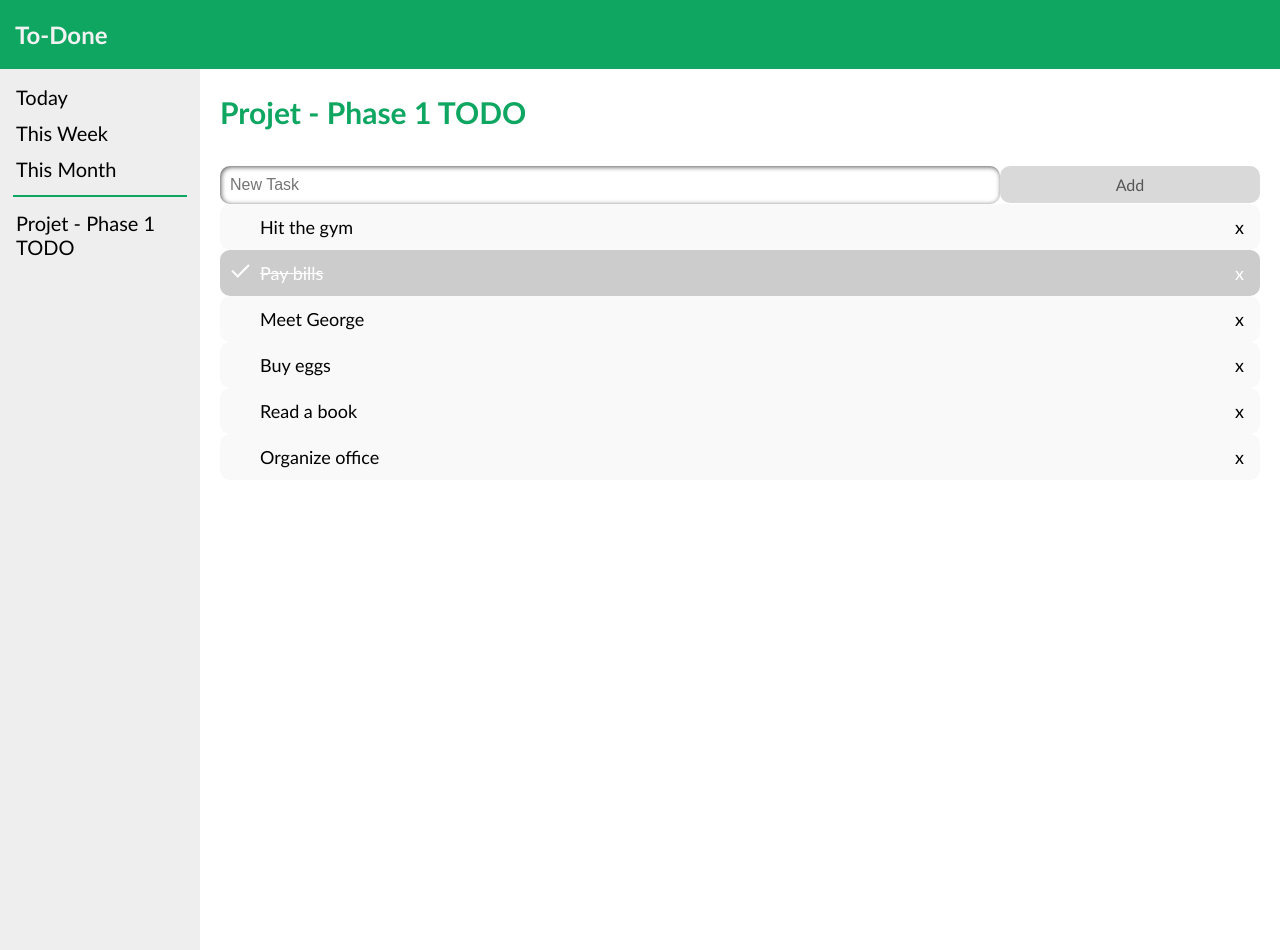
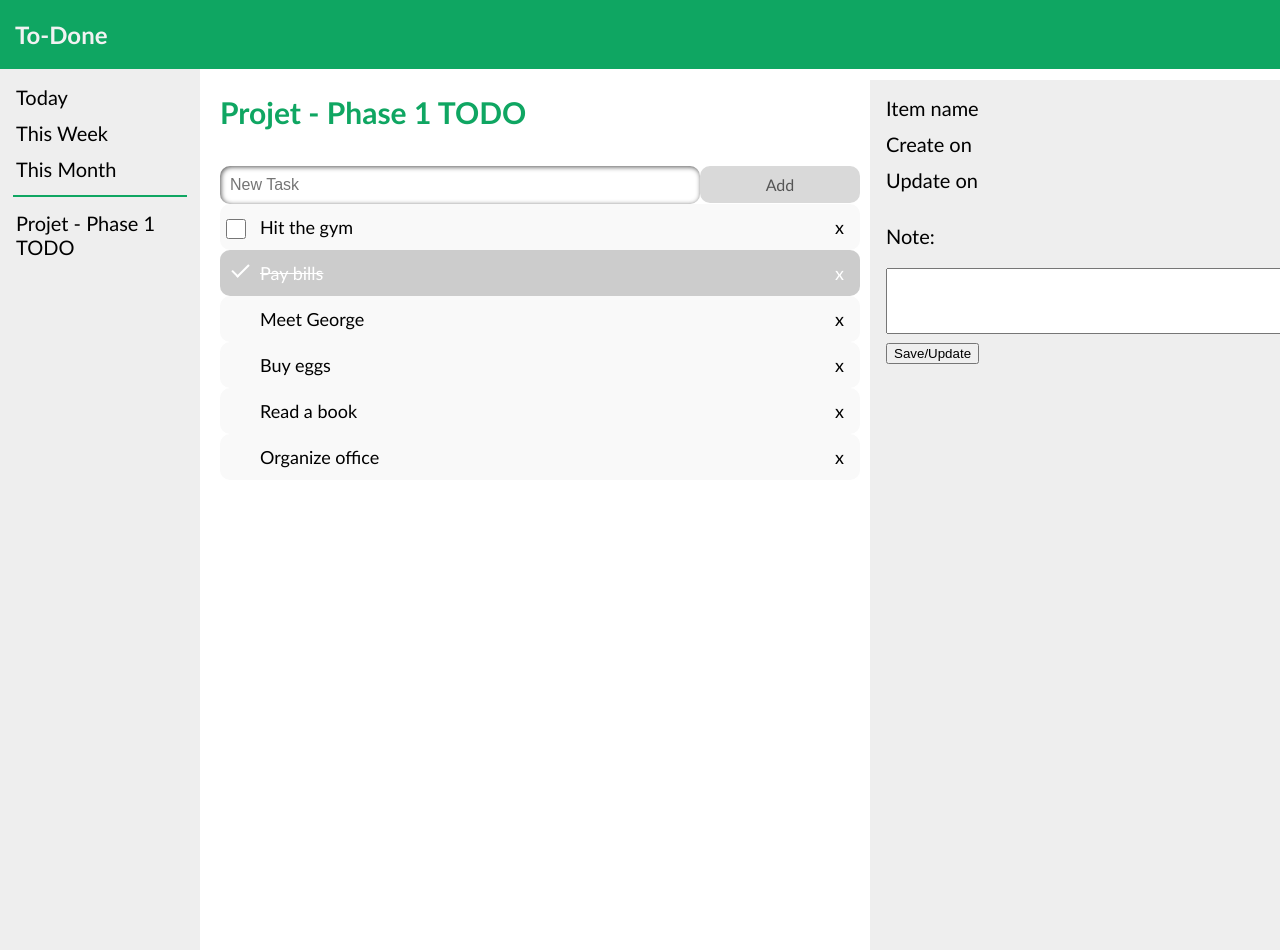
Before and after one commit to shahleon/smart-todo, a Django app: page / in a window 1280 px wide. Run offline with Django 3.2, Linux system fonts and the light colour scheme; data comes from the database, SQL or seed files in the repository.

Commit message:
add user model and change main page a little bit

```diff
--- a/todo/models.py
+++ b/todo/models.py
@@ -16,9 +16,18 @@ class ListItem(models.Model):
     item_text = models.CharField(max_length=100)
     is_done = models.BooleanField(default=False)
     created_on = models.DateTimeField()
+    updated_on = models.DateTimeField()
     list = models.ForeignKey(List, on_delete=models.CASCADE)
 
     objects = models.Manager()
 
     def __str__(self):
         return "%s: %s" % (self.item_text, self.is_done)
+
+
+class User(models.Model):
+    user_name = models.CharField(max_length=100)
+    password = models.CharField(max_length=50)
+
+    def __str__(self):
+        return "%s" % self.user_name
--- a/todo/templates/todo/index.html
+++ b/todo/templates/todo/index.html
@@ -56,12 +56,54 @@
             color: #0fa662;
         }
 
+        .rightsidebar hr {
+            height: 2px;
+            background-color: #0fa662;
+            border: none;
+            width: 87%;
+        }
+
+        .rightsidebar {
+            height: 100%;
+            width: 400px;
+            margin-top: 80px;
+            position: fixed;
+            top: 0;
+            right: 0;
+            background-color: #eee;
+            overflow-x: hidden;
+            padding-top: 10px;
+            padding-right: 10px;
+            {#margin: 0;#}
+        }
+
+        .rightsidebar a {
+            padding: 6px 8px 6px 16px;
+            text-decoration: none;
+            font-size: 20px;
+            color: #000000;
+            display: block;
+        }
+
+        .rightsidebar form {
+            padding: 6px 8px 6px 16px;
+            text-decoration: none;
+            font-size: 20px;
+            color: #000000;
+            display: block;
+        }
+
+        .rightsidebar a:hover {
+            color: #0fa662;
+        }
+
         ul li:hover {
           background: #ddd;
         }
 
         .main {
             margin-left: 200px; /* Same as the width of the sidenav */
+            margin-right: 400px; /* Same as the width of the sidenav */
             font-size: 20px;
             padding: 0px 20px;
         }
@@ -155,8 +197,8 @@
           clear: both;
         }
 
-        /* Style the input */
-        .main input {
+        /* Style the input text*/
+        .main input[type=text] {
           border:none;
           border-radius: 10px;
           width: 75%;
@@ -166,6 +208,17 @@
           box-shadow: 1px 1px 5px #555 inset;
           white-space: nowrap;
           display: block;
+        }
+
+        /* Style the input checkbox within unordered list item */
+        .main ul li input[type=checkbox] {
+          position: absolute;
+          left: 2px;
+          top: 12px;
+          width: 20px;
+          height: 20px;
+          padding: 12px 16px 12px 16px;
+          border-radius: 10px;
         }
 
         /* Style the "Add" button */
@@ -218,7 +271,11 @@
                 </div>
 
                 <ul id="myUL">
-                    <li class="listItem">Hit the gym<span class="close">x</span></li>
+                    <li class="listItem">
+                        <input type="checkbox" id="vehicle1" name="vehicle1" value="Bike">
+                        <label for="vehicle1">Hit the gym</label>
+                        <span class="close">x</span>
+                    </li>
                     <li class="checked listItem">Pay bills<span class="close">x</span></li>
                     <li class="listItem">Meet George<span class="close">x</span></li>
                     <li class="listItem">Buy eggs<span class="close">x</span></li>
@@ -227,6 +284,20 @@
                 </ul>
             {% endfor %}
         </div>
+
+        <ul class="rightsidebar">
+            <li><a>Item name</a></li>
+            <li><a>Create on</a></li>
+            <li><a>Update on</a></li>
+            <form action="/" mthod="post">
+                  <p><label for="note">Note:</label></p>
+                  <textarea id="note" name="note" rows="4" cols="50">
+
+                  </textarea>
+                  <br>
+                  <input type="submit" value="Save/Update">
+            </form>
+        </ul>
 
         {% else %}
         <p>+ Create List</p>
@@ -244,12 +315,42 @@ for (i = 0; i < close.length; i++) {
 }
 
 // Add a "checked" symbol when clicking on a list item
+{#var list = document.getElementById("myUL");#}
+{#list.addEventListener('click', function(ev) {#}
+{#  if (ev.target.tagName === 'LI') {#}
+{#    ev.target.classList.toggle('checked');#}
+{#  }#}
+{#, false);#}
+
+// Add a "checked" symbol when clicking on a list item
 var list = document.getElementById("myUL");
 list.addEventListener('click', function(ev) {
   if (ev.target.tagName === 'LI') {
     ev.target.classList.toggle('checked');
+    // show list item name and its note in the right-side bar
+
   }
 }, false);
+
+
+var listItemsCheckBoxes = document.querySelectorAll("input[type=checkbox]");
+{#let enabledSettings = []#}
+/*
+For IE11 support, replace arrow functions with normal functions and
+use a polyfill for Array.forEach:
+https://vanillajstoolkit.com/polyfills/arrayforeach/
+*/
+
+// Use Array.forEach to add an event listener to each checkbox.
+listItemsCheckBoxes.forEach(function(checkbox) {
+  checkbox.addEventListener('change', function() {
+      console.log(this.parent.tagName)
+      this.parent.classList.toggle('checked')
+    if(this.checked) {
+
+    }
+  })
+});
 
 // Create a new list item when clicking on the "Add" button
 function newElement() {
```
